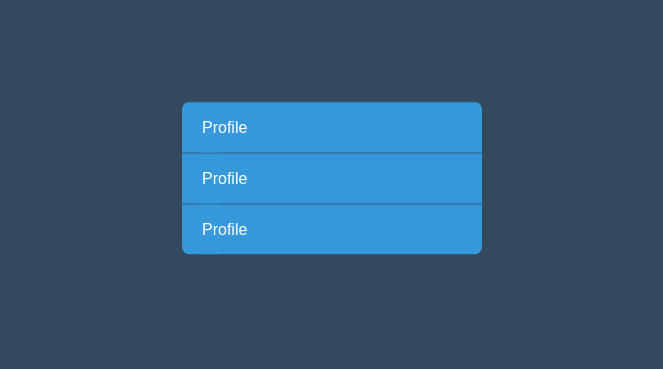
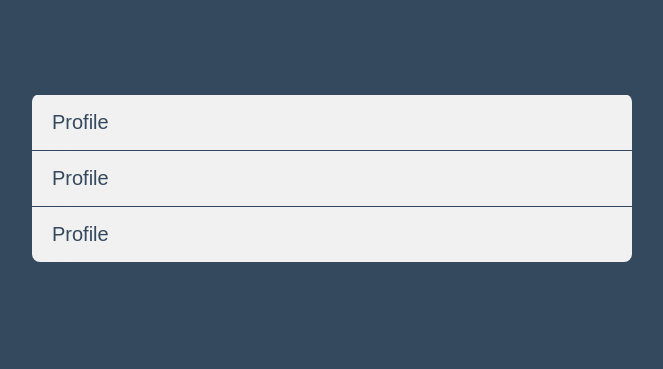
Before and after one commit to georgeo30/HTML-and-CSS-Course, a plain HTML site: page projectOne/transcript.html in a window 1280 px wide. Shown: the part 222-591 px from the top of the page, without its empty margins (308-971 px from the left). Drawn offline with Linux system fonts and the light colour scheme.

Commit message:
style commplete

```diff
--- a/projectOne/contactStyle.css
+++ b/projectOne/contactStyle.css
@@ -10,7 +10,7 @@ body{
     transform: translate(-50%, -50%);
 
 
-    color: #2c3e50;
+    color: #f1f1ff;
 
     padding: 10px;
 
@@ -19,7 +19,7 @@ body{
 
     font-family: Roboto, Oxygen, Ubuntu, Cantarell, 'Open Sans', 'Helvetica Neue', sans-serif;
     width: 50%;
-    background: #f1f1ff;
+    /* background: #f1f1ff; */
     border-radius: 30% 50%;
 }
 .middle{
--- a/projectOne/transcriptStyle.css
+++ b/projectOne/transcriptStyle.css
@@ -15,20 +15,21 @@ body{
     transform: translate(-50%,-50%);
 }
 .menu{
-    width: 300px;
+    width: 600px;
     border-radius: 8px;
     overflow: hidden;
 }
 
 .item{
-    border-top:1px solid #3498db ;
+    border-top:1px solid #34495e ;
     overflow: hidden;
 }
 .button{
     display: block;
     padding: 16px 20px;
-    background: #3498db;
-    color: white;
+    background: #f1f1f1;
+    color: #34495e;
+    font-size: 20px;
     position: relative;
 }
 .button:before{
@@ -36,7 +37,7 @@ body{
     position: absolute;
     width: 14px;
     height: 14px;
-    background: #3498db;
+    background: #f1f1f1;
     left: 20px;
     bottom: -7px;
     transform: rotate(45deg);
@@ -52,7 +53,7 @@ body{
 .smenu a{
     display: block;
     padding: 16px 26px;
-    color: white;
+    color: #f1f1f1;
     font-size: 14px;
     margin: 4px 0;
     position: relative;
@@ -62,7 +63,7 @@ body{
     position: absolute;
     width: 6px;
     height: 100%;
-    background: #3498db;
+    background: #f1f1f1;
     left: 0;
     right: 0;
     top: 0;
@@ -71,7 +72,7 @@ body{
 }
 
 .smenu a:hover:before{
-    opacity: 1;
+    opacity: 2;
 }
 .item:target .smenu{
     max-height: 10em;
```
